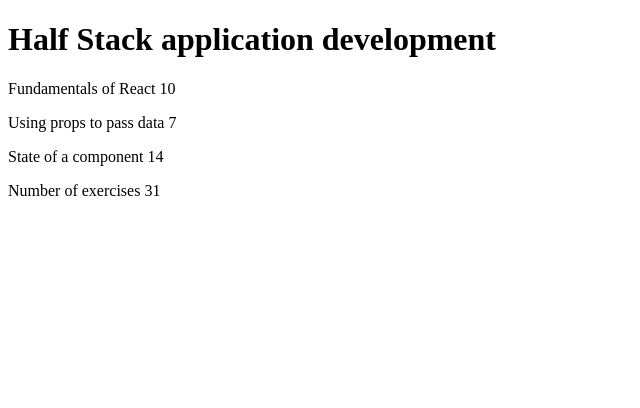
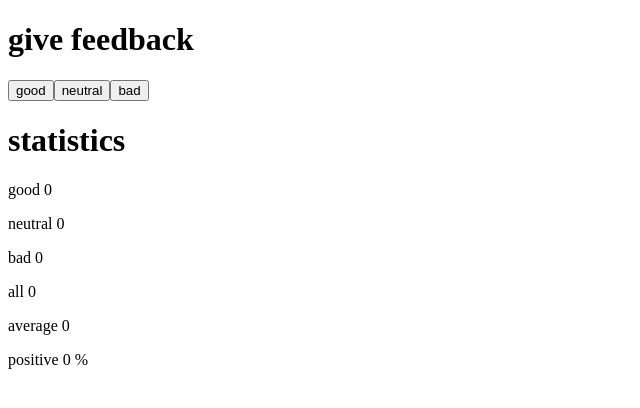
Before and after one commit to MariaDarling/fullstack-part1, a React (Vite) app: page / in a window 1280 px wide. Shown: the top 408 px of the page, without its empty margins (0-640 px from the left). Built offline with nearby package versions, Linux system fonts and the light colour scheme.

Commit message:
Ejercicio 1.7

```diff
--- a/src/App.jsx
+++ b/src/App.jsx
@@ -1,51 +1,37 @@
-const Header = (props) => {
-  return (
-    <h1>{props.course}</h1>
-  )
-}
-
-const Part = (props) => {
-  return (
-    <p>
-      {props.part} {props.exercises}
-    </p>
-  )
-}
-
-const Content = (props) => {
-  return (
-    <div>
-      <Part part={props.part1} exercises={props.exercises1} />
-      <Part part={props.part2} exercises={props.exercises2} />
-      <Part part={props.part3} exercises={props.exercises3} />
-    </div>
-  )
-}
-
-const Total = (props) => {
-  return (
-    <p>Number of exercises {props.exercises1 + props.exercises2 + props.exercises3}</p>
-  )
-}
+import { useState } from 'react'
 
 const App = () => {
-  const course = 'Half Stack application development'
-  const part1 = 'Fundamentals of React'
-  const exercises1 = 10
-  const part2 = 'Using props to pass data'
-  const exercises2 = 7
-  const part3 = 'State of a component'
-  const exercises3 = 14
+  const [good, setGood] = useState(0)
+  const [neutral, setNeutral] = useState(0)
+  const [bad, setBad] = useState(0)
+
+
+  const total = good + neutral + bad
+  const average = total === 0 ? 0 : (good - bad) / total
+  const positivePercentage = total === 0 ? 0 : (good / total) * 100
 
   return (
     <div>
-      <Header course={course} />
-      <Content
-        part1={part1} exercises1={exercises1}
-        part2={part2} exercises2={exercises2}
-        part3={part3} exercises3={exercises3}
-      />
-      <Total exercises1={exercises1} exercises2={exercises2} exercises3={exercises3} />
+      <h1>give feedback</h1>
+
+      <button onClick={() => setGood(good + 1)}>
+        good
+      </button>
+      <button onClick={() => setNeutral(neutral + 1)}>
+        neutral
+      </button>
+      <button onClick={() => setBad(bad + 1)}>
+        bad
+      </button>
+
+      <h1>statistics</h1>
+
+      <p>good {good}</p>
+      <p>neutral {neutral}</p>
+      <p>bad {bad}</p>
+      <p>all {total}</p>
+      <p>average {average}</p>
+      <p>positive {positivePercentage} %</p>
     </div>
   )
 }
```
